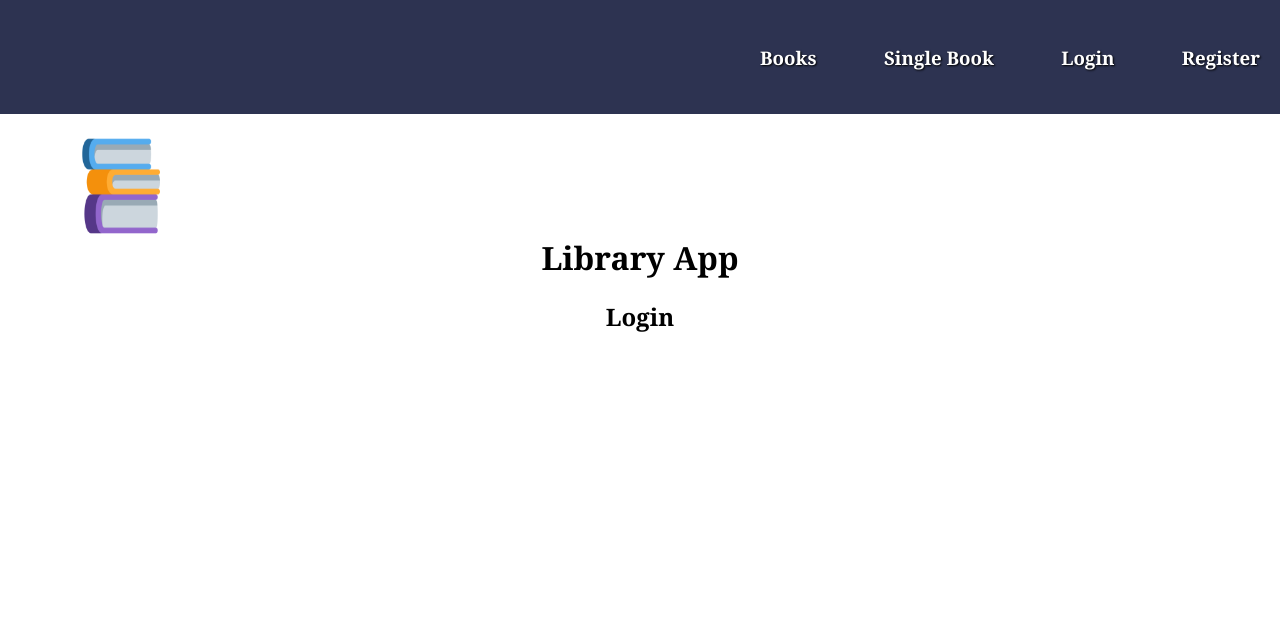
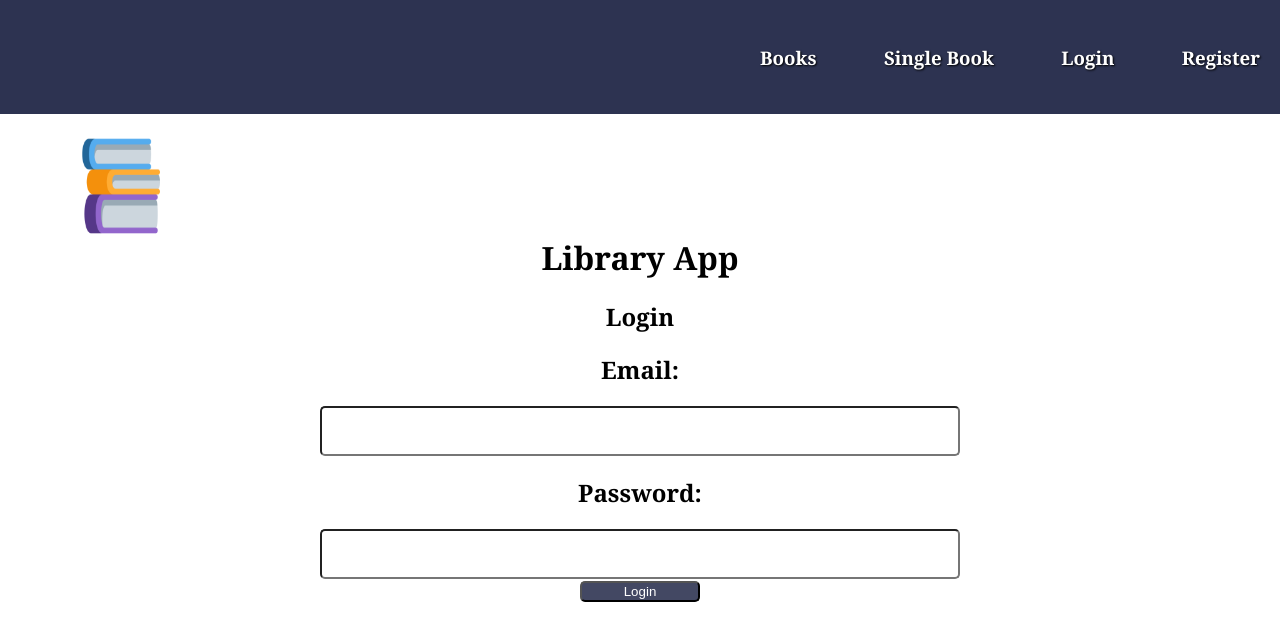
Before and after one commit to Selene-Kas/book-buddy-react, a React (Vite) app: page /login in a window 1280 px wide. Shown: the top 640 px of the page. Built offline with nearby package versions, Linux system fonts and the light colour scheme.

Commit message:
added form and handlelogin function for button

```diff
--- a/src/components/Login.jsx
+++ b/src/components/Login.jsx
@@ -1,8 +1,40 @@
+import { useState } from "react";
+import { useNavigate } from "react-router-dom";
+import { fetchLogin } from "../Api";
 
-const Login = () => {
+const Login = ( {setToken} ) => {
+    const [email, setEmail] = useState('');
+    const [password, setPassword] = useState('');
+    const navigate = useNavigate();
+
+
+    async function handleLogin(event) {
+        event.preventDefault();
+        const data = await fetchLogin(email, password);
+        console.log(data);
+        if (data.token) {
+            localStorage.setItem('token', data.token);
+            setToken(data.token);
+            navigate('/account');
+        }
+    }
+
     return (
     <>
     <h2>Login</h2>
+    <form className='logForm' onSubmit={handleLogin} >
+        <label>
+            <h2>Email:</h2>
+            <input value={email} type="email"
+            onChange={(e) => setEmail(e.target.value)} />
+        </label>
+        <label>
+            <h2>Password:</h2>
+            <input value={password} type="password"
+            onChange={(e) => setPassword(e.target.value)} />
+        </label>
+        <button type="submit"> Login </button>
+    </form>
     </>
     )
 }
```
